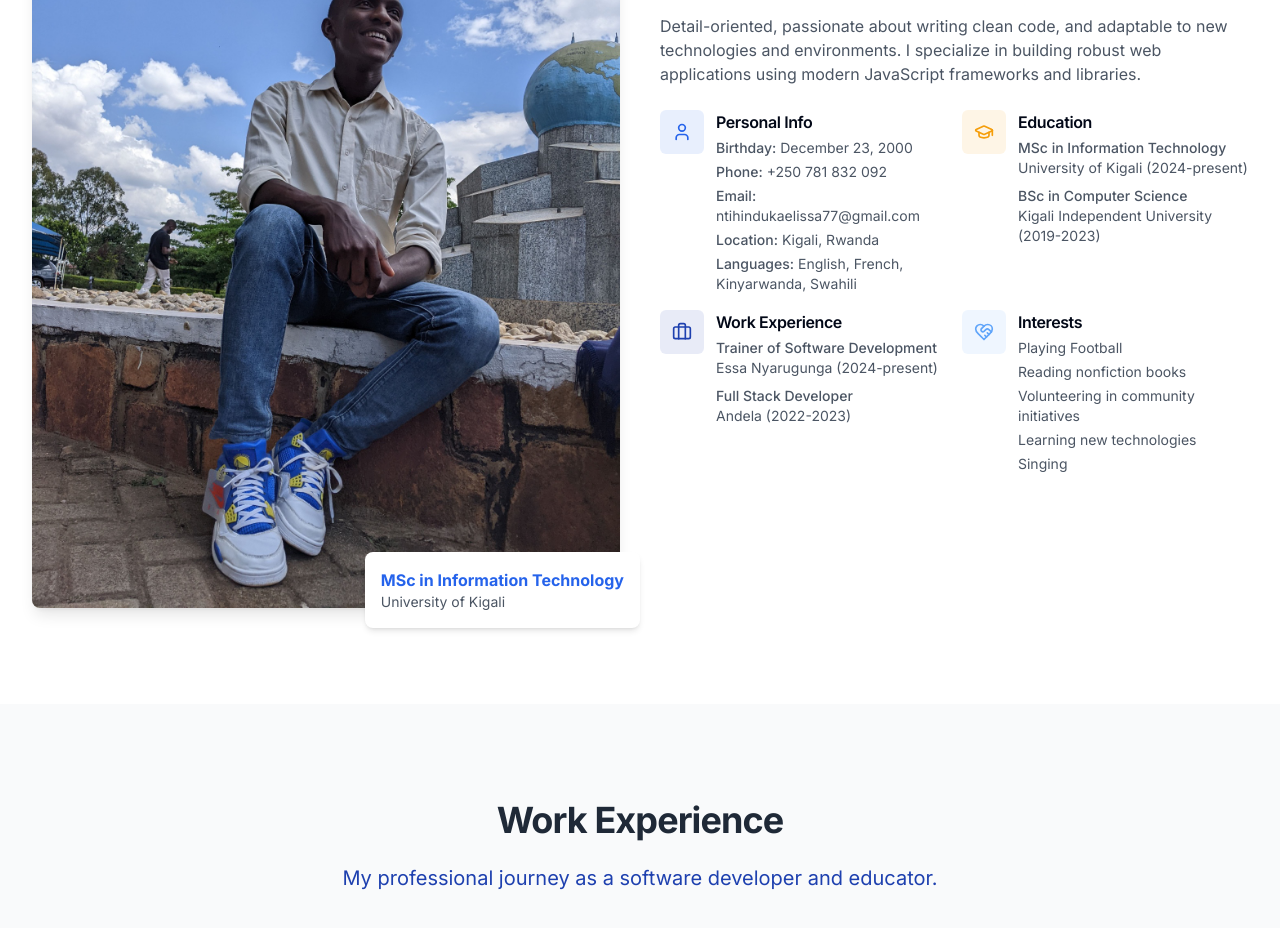
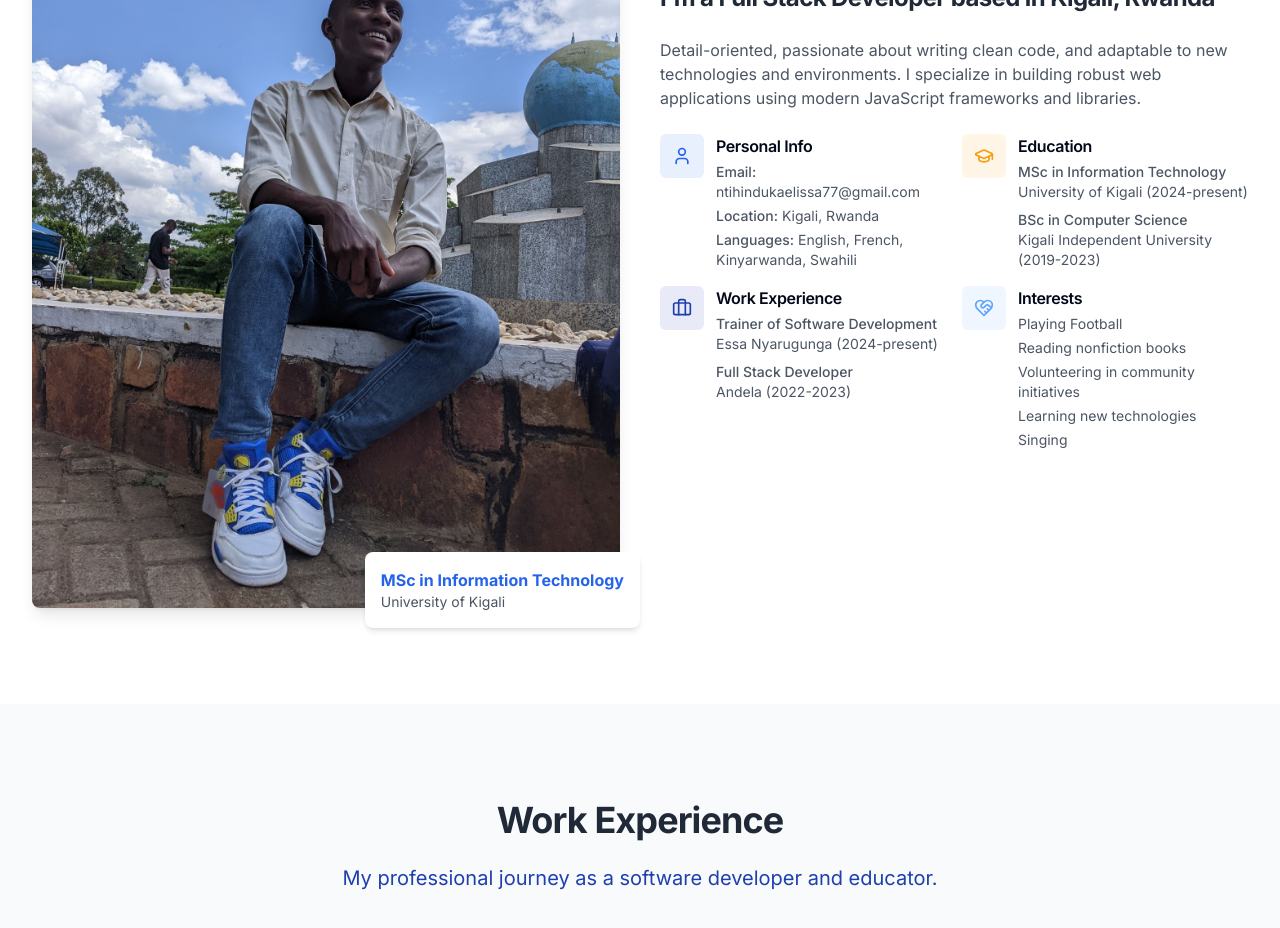
Before and after one commit to ntihinduka/elissa-portfolio, a React (Vite) app: page / in a window 1280 px wide. Shown: the part 1240-2168 px from the top of the page. Built offline with nearby package versions, Linux system fonts and the light colour scheme.

Commit message:
new udate

```diff
--- a/src/components/AboutSection.tsx
+++ b/src/components/AboutSection.tsx
@@ -41,8 +41,8 @@ const AboutSection = () => {
                 <div>
                   <h4 className="font-semibold">Personal Info</h4>
                   <ul className="text-sm text-gray-600 space-y-1 mt-1">
-                    <li><span className="font-medium">Birthday:</span> December 23, 2000</li>
-                    <li><span className="font-medium">Phone:</span> +250 781 832 092</li>
+                    {/* <li><span className="font-medium">Birthday:</span> December 23, 2000</li>
+                    <li><span className="font-medium">Phone:</span> +250 781 832 092</li> */}
                     <li><span className="font-medium">Email:</span> ntihindukaelissa77@gmail.com</li>
                     <li><span className="font-medium">Location:</span> Kigali, Rwanda</li>
                     <li><span className="font-medium">Languages:</span> English, French, Kinyarwanda, Swahili</li>
```
